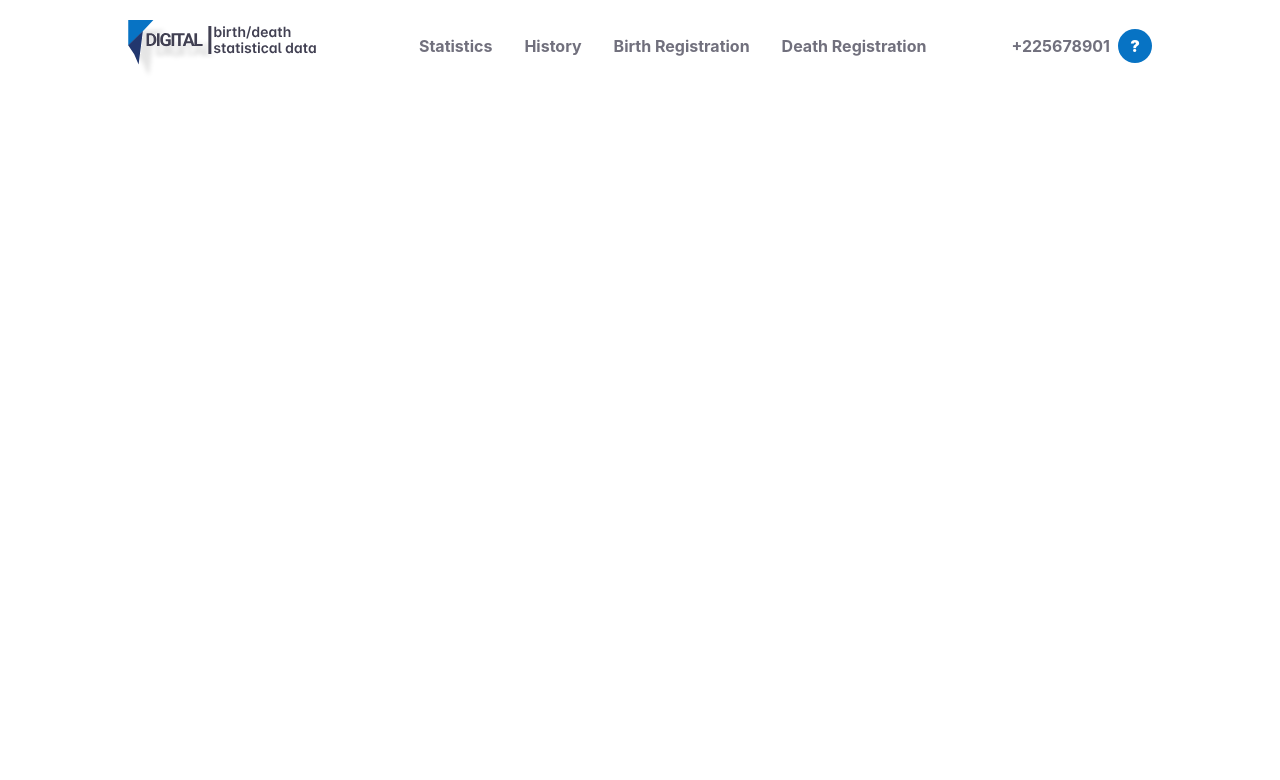
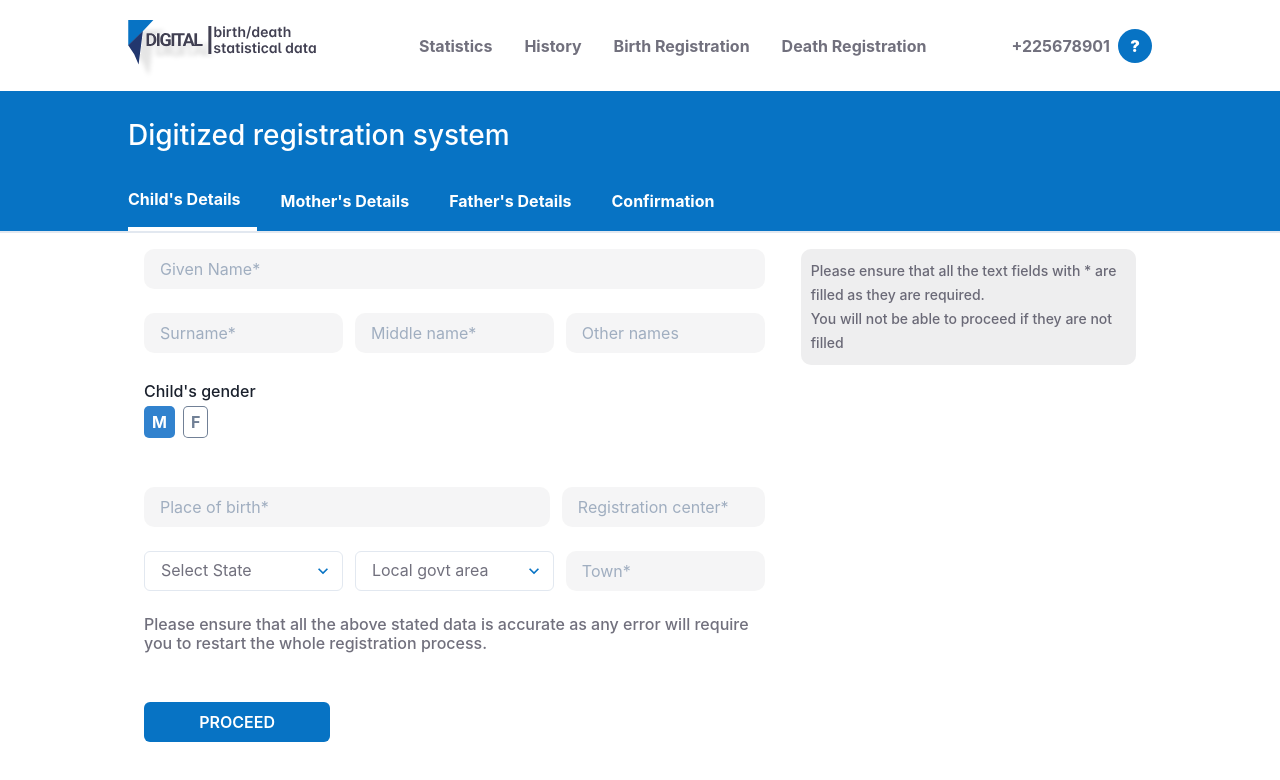
Before and after one commit to boss-seun/frontend, a React (Create React App) app: page /birth-reg in a window 1280 px wide. Shown: the top 780 px of the page. Built offline with nearby package versions, Linux system fonts and the light colour scheme.

Commit message:
chore: add birth reg form and child details tab

```diff
--- a/src/App.js
+++ b/src/App.js
@@ -6,6 +6,7 @@ import Home from './pages/Home';
 
 // components
 import NavBar from './components/common/NavBar';
+import BirthReg from './pages/BirthReg';
 
 const App = () => {
   return (
@@ -13,6 +14,7 @@ const App = () => {
       <Route path="/birth-reg" element={
         <>
           <NavBar />
+          <BirthReg />
         </>
       } />
       <Route path="/" element={<Home />} />
--- /dev/null
+++ b/src/components/birth/ChildDetails.js
@@ -0,0 +1,144 @@
+import React, { useState } from 'react';
+import {
+  Box,
+  Badge,
+  VStack,
+  Text,
+  Stack,
+  Select
+} from '@chakra-ui/react';
+
+import MainInput from '../common/Input';
+import MainButton from '../common/Button';
+
+const ChildDetailsForm = () => {
+  // birth type state
+  const [gender, setGender] = useState("M");
+
+  return (
+    <VStack
+      align="flex-start"
+      spacing="6"
+    >
+      <MainInput
+        placeholder="Given Name*"
+      />
+
+      <Stack
+        direction={[ "column", "column", "row"]}
+        spacing={["5", "5", "3"]}
+        w="100%"
+      >
+        <MainInput
+          placeholder="Surname*"
+        />
+        <MainInput
+          placeholder="Middle name*"
+        />
+        <MainInput
+          placeholder="Other names"
+        />
+      </Stack>
+
+      <Box>
+        <Text
+          fontSize="16px"
+          fontWeight="500"
+          lineHeight="28.8px"
+        >
+          Child's gender
+        </Text>
+        <Stack direction="row">
+          {
+            [
+              "M",
+              "F"
+            ].map(s => (
+              <Badge
+                key={s}
+                variant={gender !== s ? 'outline' : 'solid'}
+                colorScheme={gender !== s ? "gray" : "blue"}
+                fontSize="16px"
+                borderRadius="5px"
+                textTransform="none"
+                py="1"
+                px="2"
+                onClick={() => setGender(s)}
+              >
+                { s }
+              </Badge>
+            ))
+          }
+        </Stack>
+      </Box>
+      <hr />
+
+      <Stack
+        direction={[ "column", "column", "row"]}
+        spacing={["5", "5", "3"]}
+        w="100%"
+      >
+        <Box
+          flex="2"
+        >
+          <MainInput
+            placeholder="Place of birth*"
+          />
+        </Box>
+
+        <Box
+          flex="1"
+        >
+          <MainInput
+            placeholder="Registration center*"
+          />
+        </Box>
+      </Stack>
+
+      <Stack
+        direction={[ "column", "column", "row"]}
+        spacing={["5", "5", "3"]}
+        w="100%"
+      >
+        <Select
+          placeholder='Select State'
+          textColor="txt.muted"
+          iconColor="txt.primary"
+        >
+          <option value='option1'>Lagos</option>
+          <option value='option2'>China</option>
+          <option value='option3'>Benue</option>
+        </Select>
+        <Select
+          placeholder='Local govt area'
+          textColor="txt.muted"
+          iconColor="txt.primary"
+        >
+          <option value='option1'>Lagos</option>
+          <option value='option2'>China</option>
+          <option value='option3'>Benue</option>
+        </Select>
+        <MainInput
+          placeholder="Town*"
+        />
+      </Stack>
+
+      <Text
+        fontSize="16px"
+        lineHeight="19.2px"
+        color="txt.muted"
+        fontWeight="500"
+      >
+        Please ensure that all the above stated data is accurate as any error will require you to restart the whole registration process.
+      </Text>
+
+      <hr />
+      <MainButton
+        title="proceed"
+        w={["100%", "100%", "30%"]}
+      />
+    </VStack>
+  );
+};
+
+export default ChildDetailsForm;
--- /dev/null
+++ b/src/components/common/FormHint.js
@@ -0,0 +1,36 @@
+import React from 'react';
+import {
+  Box,
+  Text
+} from '@chakra-ui/react';
+
+const FormHint = () => {
+  return (
+    <Box
+      bg="#12112712"
+      display={["none", "none", "none", "block"]}
+      borderRadius="10px"
+      textAlign="left"
+      p="10px"
+    >
+      <Text
+        fontSize="14px"
+        lineHeight="24px"
+        fontWeight="500"
+        color="txt.muted"
+      >
+        Please ensure that all the text fields with * are filled as they are required.
+      </Text>
+      <Text
+        fontSize="14px"
+        lineHeight="24px"
+        fontWeight="500"
+        color="txt.muted"
+      >
+        You will not be able to proceed if they are not filled
+      </Text>
+    </Box>
+  );
+};
+
+export default FormHint;
--- a/src/pages/BirthReg.js
+++ b/src/pages/BirthReg.js
@@ -0,0 +1,104 @@
+import React from 'react';
+import {
+  Box,
+  Text,
+  Tabs,
+  TabList,
+  Tab,
+  TabPanels,
+  TabPanel,
+  HStack
+} from '@chakra-ui/react';
+
+import ChildDetailsForm from '../components/birth/ChildDetails';
+import FormHint from '../components/common/FormHint';
+
+const BirthReg = () => {
+  return (
+    <Box>
+      <Tabs>
+        <Text
+          bg="txt.primary"
+          px={["1rem", "2rem", "2rem", "8rem"]}
+          pt={6}
+          pb={4}
+          fontSize={["24px", "24px", "24px", "28px"]}
+          lineHeight="40px"
+          fontWeight="500"
+          color="white"
+        >
+          Digitized registration system
+        </Text>
+
+        <TabList
+          bg="txt.primary"
+          px={["1rem", "2rem", "2rem", "8rem"]}
+          scrollBehavior="smooth"
+          overflowX="scroll"
+          overflowY="hidden"
+          sx={{
+            scrollbarWidth: 'none',
+            '::-webkit-scrollbar': {
+              display: 'none',
+            },
+          }}
+        >
+          {
+            [
+              "Child's Details",
+              "Mother's Details",
+              "Father's Details",
+              "Confirmation"
+            ].map(c => (
+              <Tab
+                key={c}
+                pl={0}
+                mr={[2, 2, 2, 6]}
+                flexShrink={0}
+                _selected={{
+                  borderBottomWidth: '6px',
+                  borderBottomColor: 'white'
+                }}
+              >
+                <Text
+                  fontSize={["14px", "14px", "14px", "16px"]}
+                  lineHeight="40px"
+                  fontWeight="700"
+                  color="white"
+                >
+                  { c }
+                </Text>
+              </Tab>
+            ))
+          }
+        </TabList>
+
+        <TabPanels
+          px={["2rem", "2rem", "2rem", "8rem"]}
+        >
+          <TabPanel>
+            <HStack
+              align="flex-start"
+              spacing="9"
+              justify="space-between"
+            >
+              <ChildDetailsForm />
+              <FormHint />
+            </HStack>
+          </TabPanel>
+          <TabPanel>
+            <Text>2</Text>
+          </TabPanel>
+          <TabPanel>
+            <Text>3</Text>
+          </TabPanel>
+          <TabPanel>
+            <Text>4</Text>
+          </TabPanel>
+        </TabPanels>
+      </Tabs>
+    </Box>
+  );
+};
+
+export default BirthReg;
```
Also changed, not shown: src/components/birth/FatherDetail.js (added), src/components/birth/MotherDetails.js (added).
